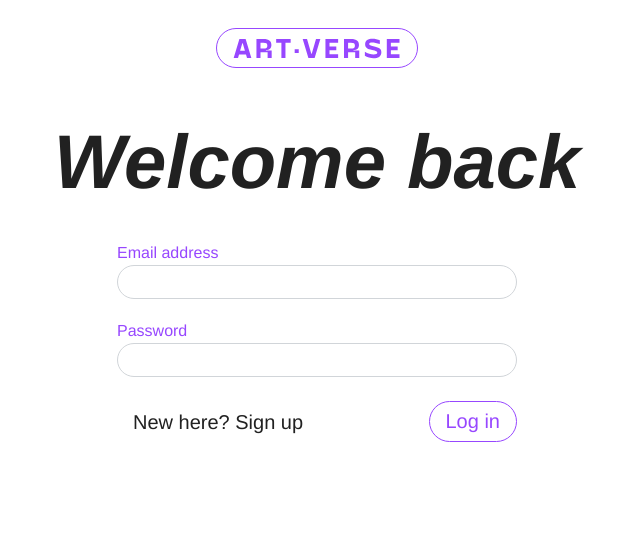
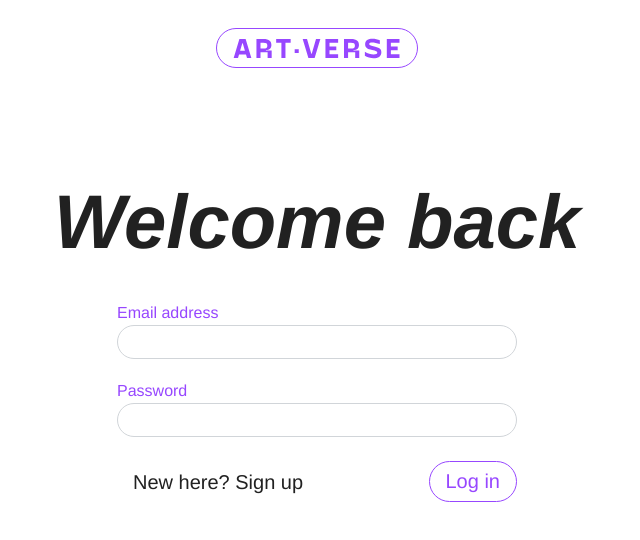
Before and after one commit to katialiashevska/art-verse, a React (Vite) app: page /login in a window 1280 px wide. Shown: the top 540 px of the page, without its empty margins (323-963 px from the left). Built offline with nearby package versions, Linux system fonts and the light colour scheme.

Commit message:
fix bugs & clean code

```diff
--- a/src/components/ArtworkDetails.jsx
+++ b/src/components/ArtworkDetails.jsx
@@ -49,30 +49,11 @@ function ArtworkDetails({ artwork, onClose, index, artworks }) {
             .catch(error => console.error(error.message))
     }, [currentArtwork])
 
-    const checkIfArtworkIsFavourite = async artworkId => {
-        try {
-            const authToken = localStorage.getItem("authToken")
-
-            const response = await axios.get(API_URL, {
-                headers: {
-                    Authorization: `Bearer ${authToken}`,
-                },
-            })
-
-            const favouriteIds = response.data.map(artwork => artwork.id)
-            favouriteIds.includes(artworkId) ? true : false
-        } catch (error) {
-            console.error(error.message)
-            return false
-        }
-    }
-
     useEffect(() => {
         // Fetch artwork details for the currently displayed artwork
         axios
             .get(artworks[currentIndex].api_link)
             .then(response => {
-                // Update currentArtwork state with the fetched data
                 setCurrentArtwork(response.data.data)
             })
             .catch(error => console.error(error.message))
@@ -84,9 +65,7 @@ function ArtworkDetails({ artwork, onClose, index, artworks }) {
         axios
             .get(artworks[nextIndex].api_link)
             .then(response => {
-                // Update currentArtwork state with the fetched data
                 setCurrentArtwork(response.data.data)
-                setIsFavourite(checkIfArtworkIsFavourite(response.data.data.id))
             })
             .catch(error => console.error(error.message))
     }
@@ -97,9 +76,7 @@ function ArtworkDetails({ artwork, onClose, index, artworks }) {
         axios
             .get(artworks[prevIndex].api_link)
             .then(response => {
-                // Update currentArtwork state with the fetched data
                 setCurrentArtwork(response.data.data)
-                setIsFavourite(checkIfArtworkIsFavourite(response.data.data.id)) // Implement this function
             })
             .catch(error => console.error(error.message))
     }
@@ -107,15 +84,12 @@ function ArtworkDetails({ artwork, onClose, index, artworks }) {
     useEffect(() => {
         const handleKeyDown = event => {
             if (event.key === "ArrowLeft") {
-                // Handle "Previous" action
                 handlePreviousClick()
             } else if (event.key === "ArrowRight") {
-                // Handle "Next" action
                 handleNextClick()
             }
         }
 
-        // Attach the event listener
         window.addEventListener("keydown", handleKeyDown)
 
         // Remove the event listener when the component unmounts
@@ -132,7 +106,6 @@ function ArtworkDetails({ artwork, onClose, index, artworks }) {
                 .then(() => {
                     setIsFavourite(false)
                     setShowRemoveToast(true)
-                    // Hide the toast after 3 seconds
                     setTimeout(() => {
                         setShowRemoveToast(false)
                     }, 3000)
@@ -143,7 +116,6 @@ function ArtworkDetails({ artwork, onClose, index, artworks }) {
                 .then(() => {
                     setIsFavourite(true)
                     setShowAddToast(true)
-                    // Hide the toast after 3 seconds
                     setTimeout(() => {
                         setShowAddToast(false)
                     }, 3000)
--- a/src/components/EachArtwork.jsx
+++ b/src/components/EachArtwork.jsx
@@ -81,7 +81,6 @@ function EachArtwork({ artwork, index, artworks }) {
                 .then(() => {
                     setIsFavourite(false)
                     setShowRemoveToast(true)
-                    // Hide the toast after 3 seconds
                     setTimeout(() => {
                         setShowRemoveToast(false)
                     }, 3000)
@@ -94,7 +93,6 @@ function EachArtwork({ artwork, index, artworks }) {
                 .then(() => {
                     setIsFavourite(true)
                     setShowAddToast(true)
-                    // Hide the toast after 3 seconds
                     setTimeout(() => {
                         setShowAddToast(false)
                     }, 3000)
--- a/src/pages/LoginPage.jsx
+++ b/src/pages/LoginPage.jsx
@@ -44,7 +44,7 @@ function LoginPage(props) {
             <Link className="navbar-bg" to="/">
                 <img id="logo" src={logo} alt="ArtVerse logo" />
             </Link>
-            <h1 className="login-signup-title">Welcome back</h1>
+            <h1 className="login-title">Welcome back</h1>
             {errorMessage && <p className="global-error">{errorMessage}</p>}
             <form className="login-signup-form" onSubmit={handleLoginSubmit}>
                 <label htmlFor="email">Email address</label>
--- a/src/pages/SignupPage.jsx
+++ b/src/pages/SignupPage.jsx
@@ -113,7 +113,7 @@ function SignupPage(props) {
             <Link className="navbar-bg" to="/">
                 <img id="logo" src={logo} alt="ArtVerse logo" />
             </Link>
-            <h1 className="login-signup-title">Hello you</h1>
+            <h1 className="signup-title">Hello you</h1>
             {globalErrorMessage && <div className="global-error">{globalErrorMessage}</div>}
             <form className="login-signup-form" onSubmit={handleSignupSubmit}>
                 <div className="label-flex">
--- a/src/styles/login-signup.css
+++ b/src/styles/login-signup.css
@@ -5,7 +5,17 @@
     align-items: center;
 }
 
-.login-signup-title {
+.login-title {
+    color: var(--black);
+    text-align: center;
+    font-size: 76px;
+    font-style: italic;
+    font-weight: 700;
+    margin-top: 170px;
+    margin-bottom: 40px;
+}
+
+.signup-title {
     color: var(--black);
     text-align: center;
     font-size: 76px;
```
Also changed, not shown: src/components/FavouriteDetails.jsx (+0 -8 lines).
